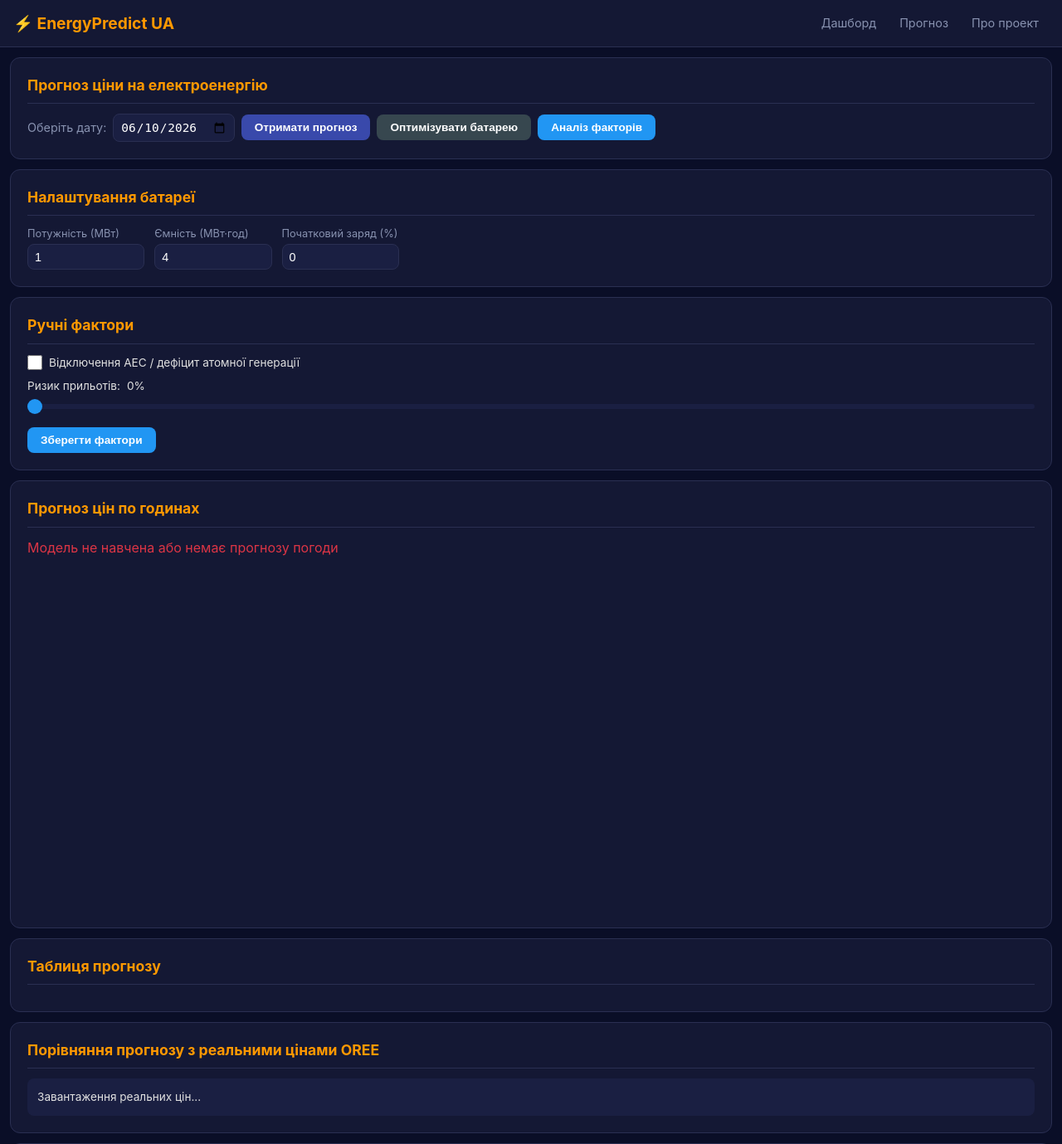
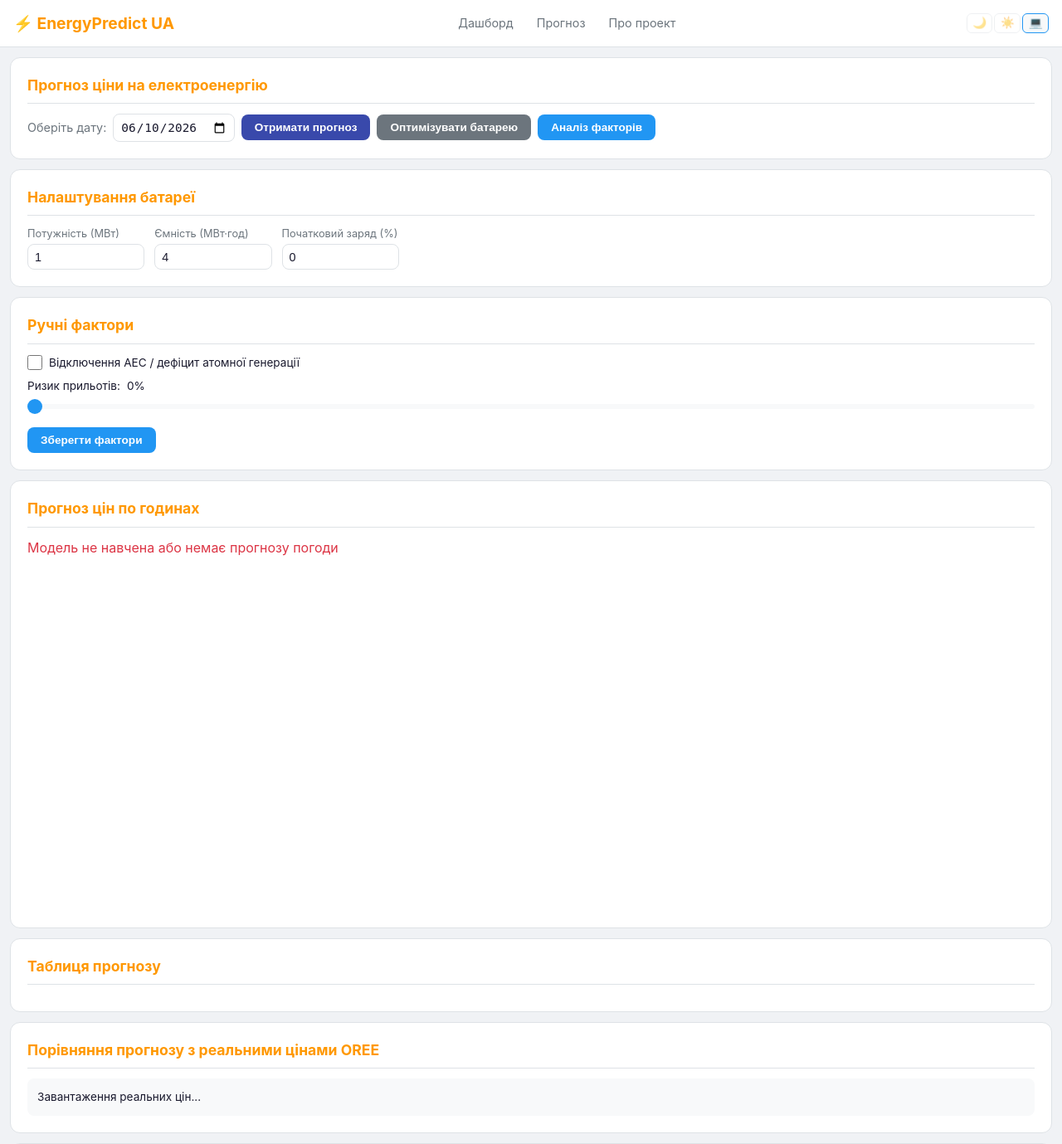
Before and after one commit to Olegkg2018/energy-prediction-ua, a Flask app: page /predict in a window 1280 px wide. Shown: the top 1379 px of the page at 83% size. Run offline with Flask 3, Linux system fonts and the light colour scheme; data that the repository does not hold is empty; some libraries are stand-ins or nearby versions.

Commit message:
Add light/dark/system theme switcher with CSS variables + Plotly theme sync

```diff
--- a/static/style.css
+++ b/static/style.css
@@ -5,13 +5,63 @@
     --danger: #dc3545;
     --warning: #ff9800;
     --info: #2196f3;
+    --radius: 12px;
+}
+
+[data-theme="dark"], :root {
     --bg: #0a0e27;
     --bg-card: #141834;
     --bg-card2: #1a1f42;
     --text: #e0e0e0;
     --text-muted: #8892b0;
     --border: #2a2f52;
-    --radius: 12px;
+    --stat-value: #fff;
+    --input-bg: #1a1f42;
+    --hover-bg: rgba(255,255,255,0.03);
+    --alert-bg: rgba(40,167,69,0.15);
+    --alert-border: rgba(40,167,69,0.3);
+    --alert-bg-warn: rgba(255,152,0,0.15);
+    --alert-border-warn: rgba(255,152,0,0.3);
+    --alert-bg-danger: rgba(220,53,69,0.15);
+    --alert-border-danger: rgba(220,53,69,0.3);
+}
+
+[data-theme="light"] {
+    --bg: #f0f2f5;
+    --bg-card: #ffffff;
+    --bg-card2: #f8f9fa;
+    --text: #1a1a2e;
+    --text-muted: #6c757d;
+    --border: #dee2e6;
+    --stat-value: #1a1a2e;
+    --input-bg: #ffffff;
+    --hover-bg: rgba(0,0,0,0.03);
+    --alert-bg: rgba(40,167,69,0.1);
+    --alert-border: rgba(40,167,69,0.2);
+    --alert-bg-warn: rgba(255,152,0,0.1);
+    --alert-border-warn: rgba(255,152,0,0.2);
+    --alert-bg-danger: rgba(220,53,69,0.1);
+    --alert-border-danger: rgba(220,53,69,0.2);
+}
+
+@media (prefers-color-scheme: light) {
+    [data-theme="system"] {
+        --bg: #f0f2f5;
+        --bg-card: #ffffff;
+        --bg-card2: #f8f9fa;
+        --text: #1a1a2e;
+        --text-muted: #6c757d;
+        --border: #dee2e6;
+        --stat-value: #1a1a2e;
+        --input-bg: #ffffff;
+        --hover-bg: rgba(0,0,0,0.03);
+        --alert-bg: rgba(40,167,69,0.1);
+        --alert-border: rgba(40,167,69,0.2);
+        --alert-bg-warn: rgba(255,152,0,0.1);
+        --alert-border-warn: rgba(255,152,0,0.2);
+        --alert-bg-danger: rgba(220,53,69,0.1);
+        --alert-border-danger: rgba(220,53,69,0.2);
+    }
 }
 
 * { margin: 0; padding: 0; box-sizing: border-box; }
@@ -76,8 +126,29 @@ body {
     white-space: nowrap;
 }
 
+.theme-switcher {
+    display: flex;
+    gap: 2px;
+    margin-left: 0.5rem;
+}
+
+.theme-btn {
+    background: none;
+    border: 1px solid var(--border);
+    border-radius: 6px;
+    padding: 0.25rem 0.4rem;
+    font-size: 0.85rem;
+    cursor: pointer;
+    opacity: 0.5;
+    transition: all 0.3s;
+    line-height: 1;
+}
+
+.theme-btn:hover { opacity: 0.8; }
+.theme-btn.active { opacity: 1; background: var(--bg-card2); border-color: var(--info); }
+
 .nav-links a:hover, .nav-links a.active {
-    color: #fff;
+    color: var(--stat-value);
     background: var(--bg-card2);
 }
 
@@ -153,7 +224,7 @@ body {
 
 .btn-primary { background: var(--primary-light); }
 .btn-primary:hover { background: #4a5cc5; }
-.btn-secondary { background: #37474f; }
+.btn-secondary { background: var(--text-muted); }
 .btn-info { background: var(--info); }
 
 .date-selector {
@@ -167,11 +238,11 @@ body {
 
 .date-selector input[type="date"],
 .date-selector select {
-    background: var(--bg-card2);
+    background: var(--input-bg);
     border: 1px solid var(--border);
     border-radius: 8px;
     padding: 0.4rem 0.5rem;
-    color: #fff;
+    color: var(--text);
     font-size: 0.9rem;
 }
 
@@ -294,11 +365,11 @@ tr:hover td { background: rgba(255,255,255,0.03); }
 
 .battery-config input {
     width: 100%;
-    background: var(--bg-card2);
+    background: var(--input-bg);
     border: 1px solid var(--border);
     border-radius: 8px;
     padding: 0.4rem 0.5rem;
-    color: #fff;
+    color: var(--text);
     font-size: 0.9rem;
 }
 
--- a/templates/base.html
+++ b/templates/base.html
@@ -6,6 +6,12 @@
     <title>{% block title %}Energy Predictor UA{% endblock %}</title>
     <script src="https://cdn.plot.ly/plotly-3.0.1.min.js"></script>
     <link rel="stylesheet" href="{{ url_for('static', filename='style.css') }}">
+    <script>
+    (function() {
+        var theme = localStorage.getItem('theme') || 'system';
+        document.documentElement.setAttribute('data-theme', theme);
+    })();
+    </script>
 </head>
 <body>
     <nav class="navbar">
@@ -15,6 +21,11 @@
                 <a href="/">Дашборд</a>
                 <a href="/predict">Прогноз</a>
                 <a href="/about">Про проект</a>
+            </div>
+            <div class="theme-switcher">
+                <button class="theme-btn" data-theme-val="dark" onclick="setTheme('dark')" title="Темна тема">🌙</button>
+                <button class="theme-btn" data-theme-val="light" onclick="setTheme('light')" title="Світла тема">☀️</button>
+                <button class="theme-btn" data-theme-val="system" onclick="setTheme('system')" title="Системна тема">💻</button>
             </div>
         </div>
     </nav>
@@ -26,6 +37,35 @@
             <p>Energy Prediction UA &copy; 2025 | Дані: ОРЕЕ, OpenWeather | Координати: 49.53, 30.40</p>
         </div>
     </footer>
+    <script>
+    function setTheme(theme) {
+        document.documentElement.setAttribute('data-theme', theme);
+        localStorage.setItem('theme', theme);
+        document.querySelectorAll('.theme-btn').forEach(function(b) {
+            b.classList.toggle('active', b.getAttribute('data-theme-val') === theme);
+        });
+        var isLight = getComputedStyle(document.documentElement).getPropertyValue('--bg-card').trim() === '#ffffff';
+        var paper = isLight ? '#ffffff' : '#141834';
+        var plotBg = isLight ? '#f8f9fa' : '#1a1f42';
+        var fontColor = isLight ? '#1a1a2e' : '#e0e0e0';
+        document.querySelectorAll('.js-plotly-plot').forEach(function(el) {
+            Plotly.relayout(el, {
+                'paper_bgcolor': paper,
+                'plot_bgcolor': plotBg,
+                'font.color': fontColor,
+                'xaxis.gridcolor': isLight ? '#ddd' : '#2a2f52',
+                'yaxis.gridcolor': isLight ? '#ddd' : '#2a2f52',
+            });
+        });
+    }
+    window.addEventListener('load', function() {
+        var theme = localStorage.getItem('theme') || 'system';
+        document.querySelectorAll('.theme-btn').forEach(function(b) {
+            b.classList.toggle('active', b.getAttribute('data-theme-val') === theme);
+        });
+        setTimeout(function() { setTheme(theme); }, 100);
+    });
+    </script>
     {% block scripts %}{% endblock %}
 </body>
 </html>
```
Also changed, not shown: other parts of static/style.css (+13 -11 lines).
